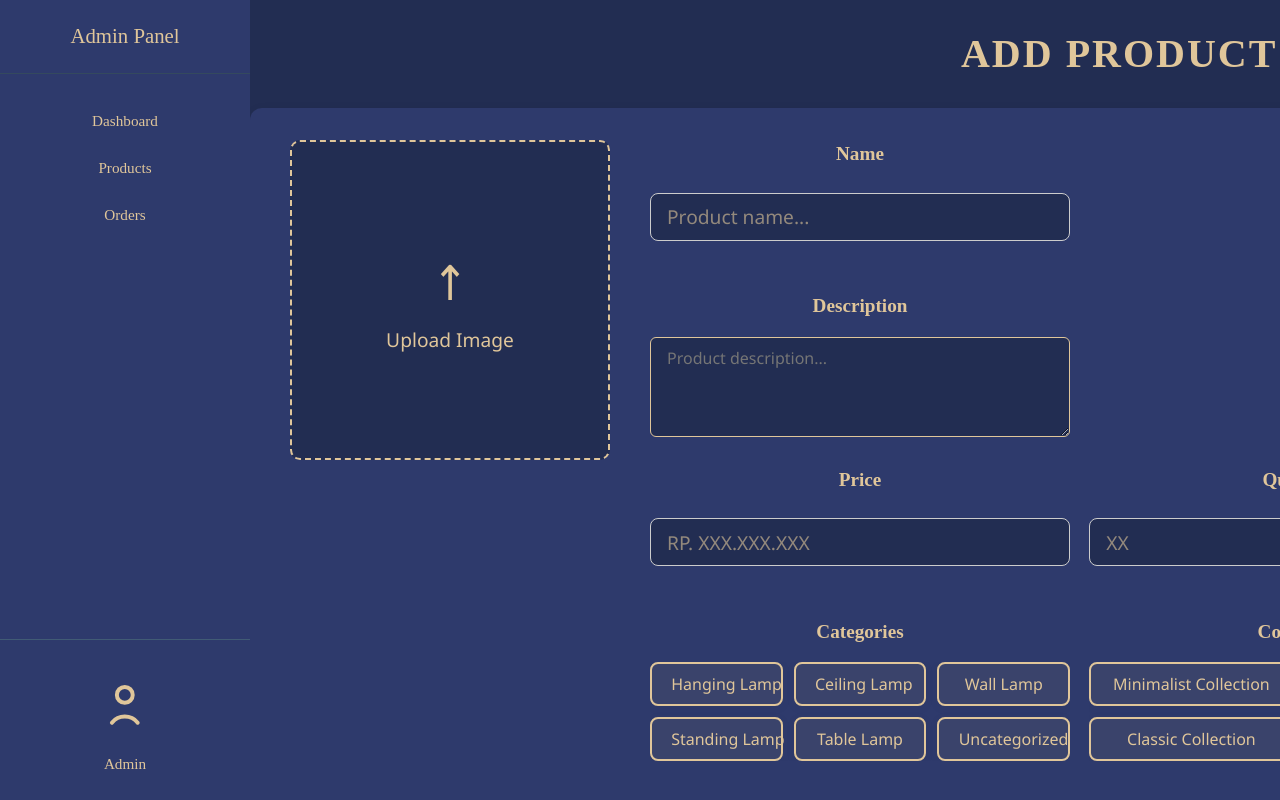
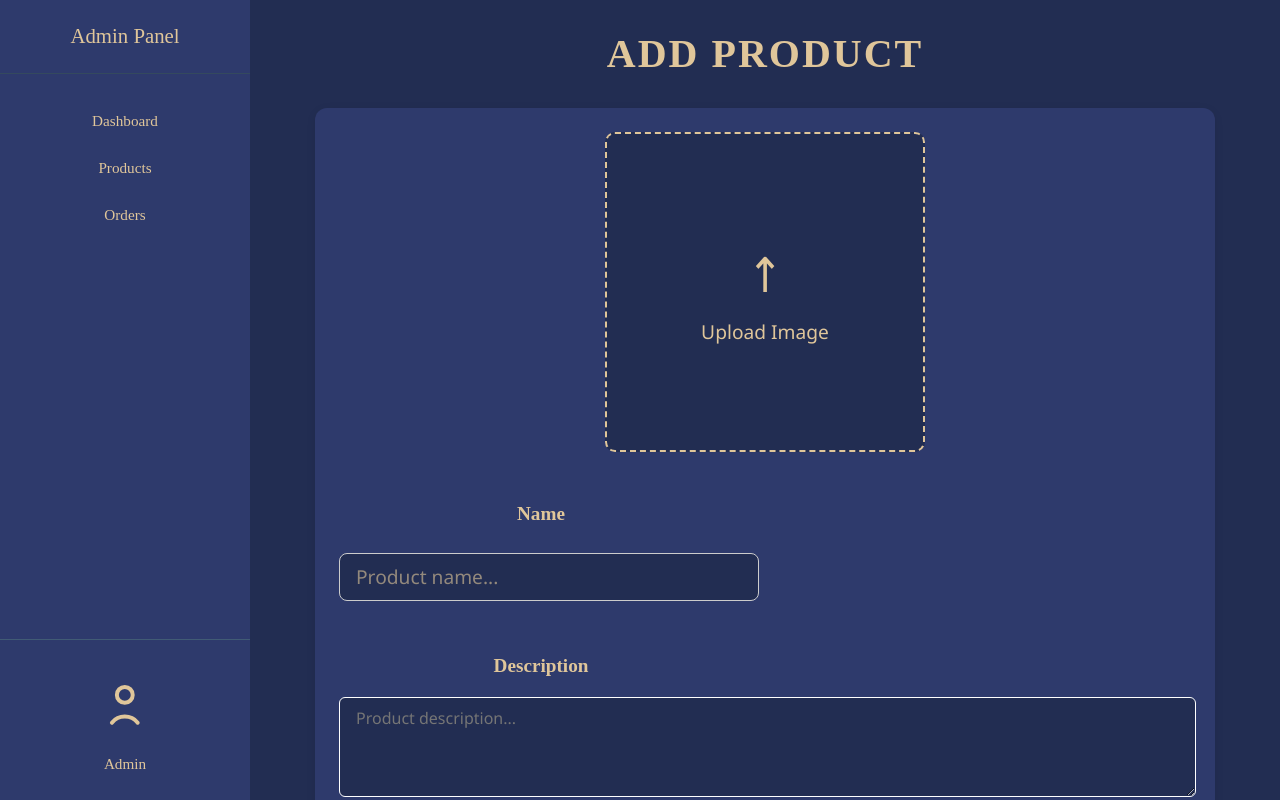
Before and after one commit to iunoz/UAS_SoftwareDevelopment, a React (Vite) app in the folder frontend/: page /addproduct in a window 1280 px wide. Built offline with nearby package versions, Linux system fonts and the light colour scheme; no server answers.

Commit message:
pembetulan ui dari add product

```diff
--- a/frontend/src/styles/AddProduct.css
+++ b/frontend/src/styles/AddProduct.css
@@ -14,16 +14,19 @@
   letter-spacing: 0.05em;
 }
 .add-product-form {
-  max-width: 1800px;
+  max-width: 900px;
   margin: 0 auto;
   background: #2e3a6c;
   border-radius: 12px;
-  padding: 2em 2.5rem 2rem 2.5rem;
+  padding: 1.5em 1.5rem 1.5rem 1.5rem;
   box-shadow: 0 2px 10px rgba(0,0,0,0.08);
+  box-sizing: border-box;
+  overflow: hidden;
 }
 .add-product-grid {
   display: flex;
-  gap: 2.5rem;
+  gap: 1.5rem;
+  flex-wrap: wrap;
 }
 .add-product-image-section {
   flex: 1;
@@ -74,6 +77,7 @@
   flex-direction: column;
   gap: 0.3rem;
   margin-bottom: 0.7rem;
+  width: 150%;
 }
 .form-row {
   display: flex;
@@ -83,16 +87,32 @@
   color: #e0c69a;
   font-size: 1.1rem;
   font-family: 'Cinzel', serif;
+  text-align: center;
+  display: block;
+  width: 100%;
+  margin-bottom: 0.5rem;
+  margin-left: -0.5rem;
 }
 .form-group input,
 .form-group textarea {
   background: #222d52;
   color: #fff;
-  border: 1.5px solid #e0c69a;
+  border: 1.1px solid #fff;
   border-radius: 6px;
   padding: 0.5rem 1rem;
   font-size: 1rem;
   font-family: inherit;
+  width: 204%;
+  max-width: 1000px;
+  margin-left: auto;
+  margin-right: auto;
+  display: block;
+  box-sizing: border-box;
+}
+.form-group label {
+  text-align: center;
+  width: 100%;
+  display: block;
 }
 .form-group textarea {
   min-height: 100px;
```
Also changed, not shown: frontend/src/pages/AddProductTestPage.jsx (+8 -2 lines).
